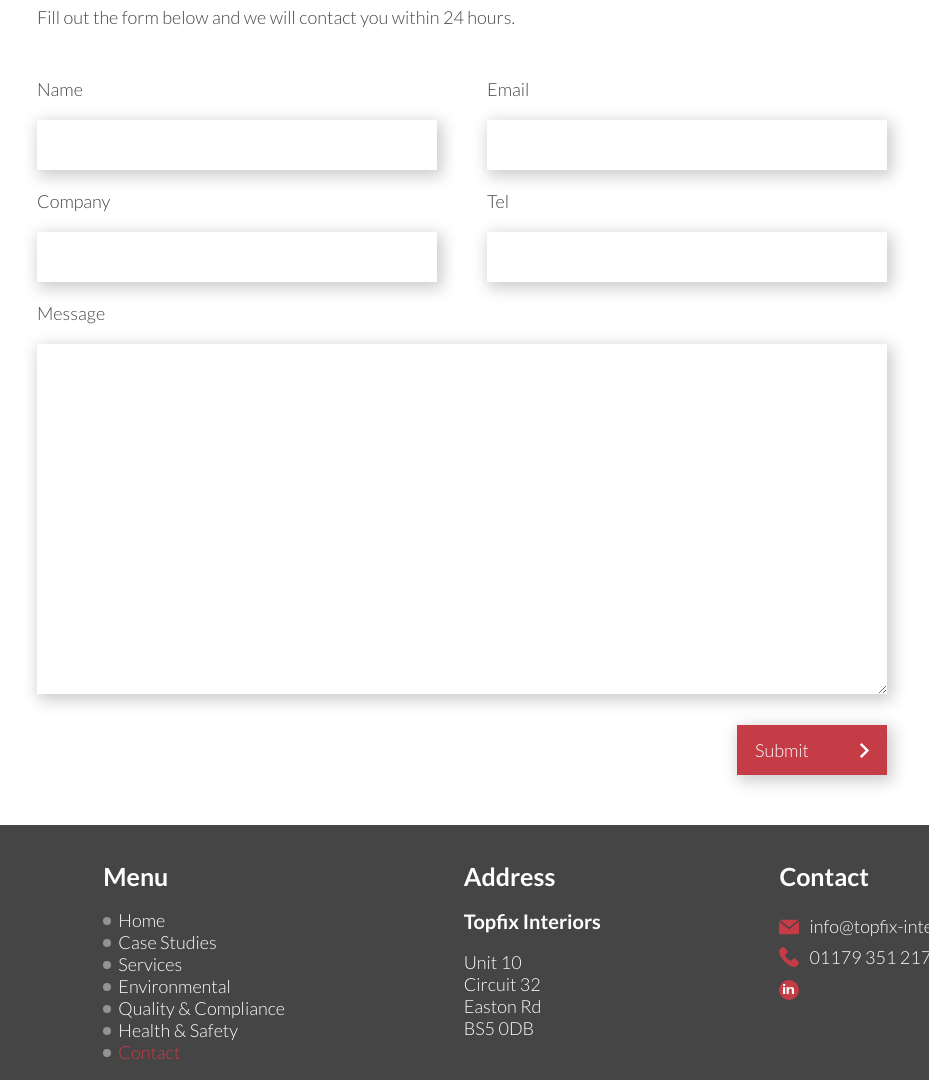
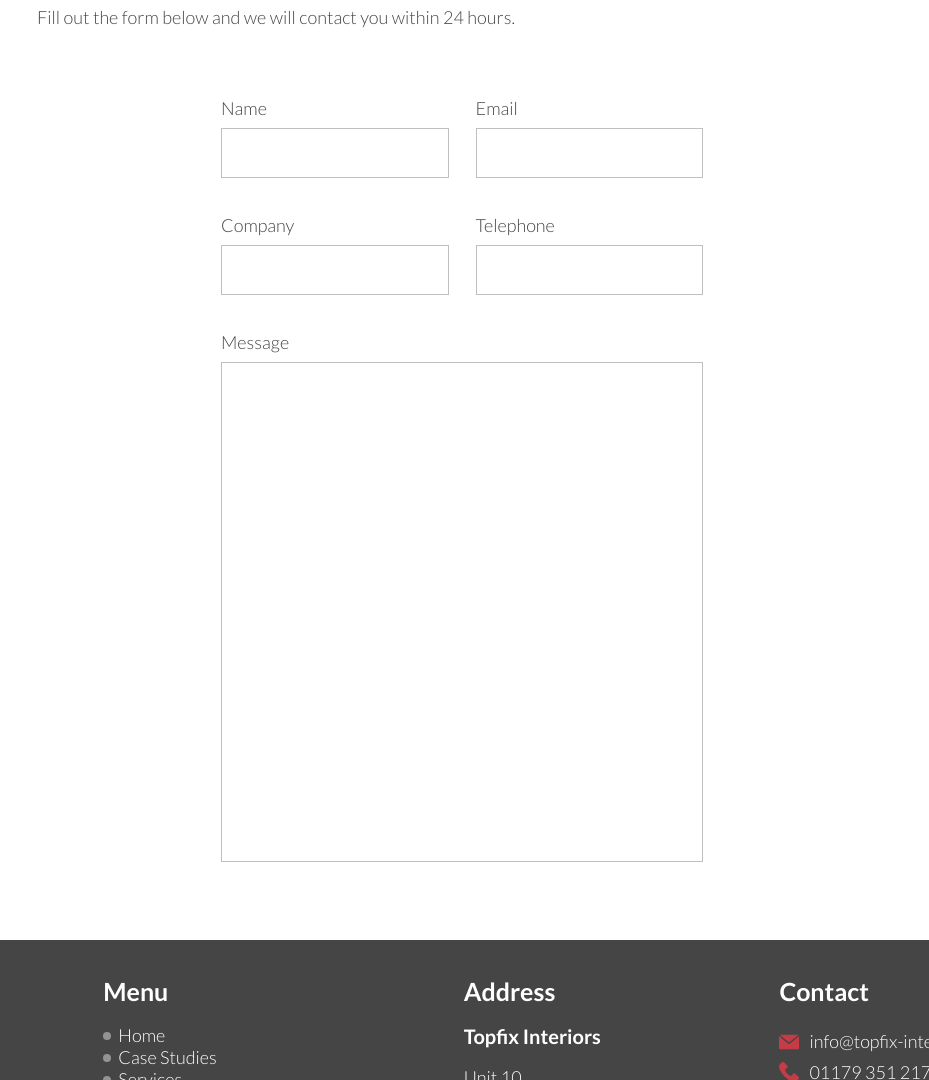
Before and after one commit to DanielCouzens/top-fix, a Gatsby site: page /contact in a window 1280 px wide. Shown: the part 580-1660 px from the top of the page, without its empty margins (178-1107 px from the left). Built offline with nearby package versions, Linux system fonts and the light colour scheme; Gatsby itself is replaced by a stand-in of ours.

Commit message:
hero resize

```diff
--- /dev/null
+++ b/src/components/Form.js
@@ -0,0 +1,34 @@
+import React from "react";
+import { Formik, Form } from "formik";
+import TextField from "../components/TextField";
+
+const ContactForm = () => {
+  return (
+    <Formik
+      initialValues={{
+        firstName: "",
+        lastName: "",
+        email: "",
+        message: "",
+      }}>
+      {(formik) => (
+        <div className="form">
+          {console.log(formik)}
+          <Form>
+            <div className="contact-details">
+              <TextField label="Name" name="name" type="text" />
+              <TextField label="Email" name="email" type="email" />
+              <TextField label="Company" name="company" type="text" />
+              <TextField label="Telephone" name="telephone" type="text" />
+            </div>
+            <div className="contact-message">
+              <TextField label="Message" name="message" type="text" />
+            </div>
+          </Form>
+        </div>
+      )}
+    </Formik>
+  );
+};
+
+export default ContactForm;
--- a/src/components/HeroSlider.js
+++ b/src/components/HeroSlider.js
@@ -1,6 +1,6 @@
 import React, { useState, useEffect, useRef } from "react";
 import { useStaticQuery, graphql, Link } from "gatsby";
-import { GatsbyImage, StaticImage } from "gatsby-plugin-image";
+import { GatsbyImage } from "gatsby-plugin-image";
 import Logo from "../images/Topfix-Logo.png";
 
 const HeroSlider = () => {
--- /dev/null
+++ b/src/components/TextField.js
@@ -0,0 +1,14 @@
+import React from "react";
+import { useField } from "formik";
+
+const TextField = ({ label, ...props }) => {
+  const [field, meta] = useField(props);
+  return (
+    <div className="fields">
+      <label htmlFor={field.name}>{label}</label>
+      <input {...field} {...props} />
+    </div>
+  );
+};
+
+export default TextField;
--- a/src/pages/case-studies.js
+++ b/src/pages/case-studies.js
@@ -1,4 +1,4 @@
-import React, { useEffect } from "react";
+import React from "react";
 import Layout from "../components/Layout";
 import { Link, useStaticQuery, graphql } from "gatsby";
 import { renderRichText } from "gatsby-source-contentful/rich-text";
--- a/src/pages/contact.js
+++ b/src/pages/contact.js
@@ -1,6 +1,6 @@
 import React from "react";
 import Layout from "../components/Layout";
-import { Formik, Field } from "formik";
+import Form from "../components/Form";
 
 const encode = (data) => {
   return Object.keys(data)
@@ -17,112 +17,14 @@ const contact = () => {
           src="https://www.google.com/maps/embed?pb=!1m18!1m12!1m3!1d19887.101136202415!2d-2.585676027062345!3d51.46021932187252!2m3!1f0!2f0!3f0!3m2!1i1024!2i768!4f13.1!3m3!1m2!1s0x4871f6d3ce2d293f%3A0x7ec9f06531201b88!2sTopfix%20Interiors%20Ltd!5e0!3m2!1sen!2suk!4v1622211935162!5m2!1sen!2suk"
           width="800"
           height="600"
-          allowfullscreen=""
+          allowFullScreen=""
           loading="lazy"></iframe>
         <div className="contact-form">
           <p>
             Fill out the form below and we will contact you within 24 hours.
           </p>
-          <Formik
-            initialValues={{
-              name: "",
-              email: "",
-              company: "",
-              tel: "",
-              message: "",
-            }}
-            // validationSchema={validationSchema}
-            onSubmit={(values, { setSubmitting }) => {
-              fetch("/", {
-                method: "POST",
-                headers: {
-                  "Content-Type": "application/x-www-form-urlencoded",
-                },
-                body: encode({
-                  "form-name": "contact",
-                  ...values,
-                }),
-              })
-                .then(() => {
-                  // this.props.history.push('/success')
-                  alert("Success");
-                  setSubmitting(false);
-                })
-                .catch((error) => {
-                  alert("Error: Please Try Again!");
-                  setSubmitting(false);
-                });
-            }}
-            render={({ touched, errors, isSubmitting, handleSubmit }) => (
-              <form
-                name="contact"
-                onSubmit={handleSubmit}
-                data-netlify="true"
-                data-netlify-honeypot="bot-field"
-                action="/success">
-                <input type="hidden" name="bot-field" />
-                <input type="hidden" name="form-name" value="contact" />
-                <div className="contact-inputs">
-                  <div className="input-wrap">
-                    <label htmlFor="name">Name</label>
-                    <Field type="text" name="name" id="name" label="name" />
-                    {touched.name && errors.name && (
-                      <p className="danger">{errors.name}</p>
-                    )}
-                  </div>
-                  <div className="input-wrap">
-                    <label htmlFor="email">Email</label>
-                    <Field type="text" name="email" id="email" label="email" />
-                    {touched.email && errors.email && (
-                      <p className="danger">{errors.email}</p>
-                    )}
-                  </div>
-                  <div className="input-wrap">
-                    <label htmlFor="company">Company</label>
-                    <Field
-                      type="text"
-                      name="company"
-                      id="company"
-                      label="company"
-                    />
-                    {touched.company && errors.company && (
-                      <p className="danger">{errors.company}</p>
-                    )}
-                  </div>
-                  <div className="input-wrap">
-                    <label htmlFor="tel">Tel</label>
-                    <Field type="text" name="tel" id="tel" label="tel" />
-                    {touched.tel && errors.tel && (
-                      <p className="danger">{errors.tel}</p>
-                    )}
-                  </div>
-                </div>
-                <div className="message-form">
-                  <label htmlFor="message">Message</label>
-                  <Field
-                    className="text-area"
-                    name="message"
-                    component="textarea"
-                    id="message"
-                    rows="6"
-                  />
-                  {touched.message && errors.message && (
-                    <p className="danger">{errors.message}</p>
-                  )}
-                </div>
-                <div className="form-buttons">
-                  <button
-                    name="submit"
-                    type="submit"
-                    disabled={isSubmitting}
-                    value="Submit">
-                    <span> Submit</span>
-                  </button>
-                </div>
-              </form>
-            )}
-          />
         </div>
+        <Form />
       </div>
     </Layout>
   );
--- a/src/pages/environmental.js
+++ b/src/pages/environmental.js
@@ -23,7 +23,7 @@ export const pageQuery = graphql`
         raw
       }
       heroImage {
-        gatsbyImageData(layout: CONSTRAINED, aspectRatio: 1.4)
+        gatsbyImageData(layout: FULL_WIDTH, aspectRatio: 2.11)
       }
       title
       badge {
--- a/src/pages/health-and-safety.js
+++ b/src/pages/health-and-safety.js
@@ -23,11 +23,7 @@ export const pageQuery = graphql`
         raw
       }
       heroImage {
-        gatsbyImageData(
-          layout: CONSTRAINED
-          aspectRatio: 1.4
-          cropFocus: BOTTOM
-        )
+        gatsbyImageData(layout: FULL_WIDTH, aspectRatio: 2.1, cropFocus: BOTTOM)
       }
       title
       badgeOne {
--- a/src/pages/index.js
+++ b/src/pages/index.js
@@ -1,5 +1,5 @@
 import React, { useEffect } from "react";
-import { Link, graphql } from "gatsby";
+import { graphql } from "gatsby";
 import { renderRichText } from "gatsby-source-contentful/rich-text";
 import { GatsbyImage } from "gatsby-plugin-image";
 
--- a/src/pages/quality-and-compliance.js
+++ b/src/pages/quality-and-compliance.js
@@ -23,11 +23,7 @@ export const pageQuery = graphql`
         raw
       }
       heroImage {
-        gatsbyImageData(
-          layout: CONSTRAINED
-          aspectRatio: 1.4
-          cropFocus: BOTTOM
-        )
+        gatsbyImageData(layout: FULL_WIDTH, aspectRatio: 2.0, cropFocus: TOP)
       }
       title
       badgeOne {
--- /dev/null
+++ b/src/styles/components-styles/form.scss
@@ -0,0 +1,56 @@
+.form {
+    margin: 6rem auto;
+    max-width: 1200px;
+
+    form {
+        width: 500px;
+        margin: 0 auto;
+        @include center;
+        flex-direction: column;
+        align-items: space-between;
+
+
+        .contact-details {
+            width: 500px;
+            display: grid;
+            grid-template-columns: 1fr 1fr;
+            grid-gap: 0.9rem;
+
+            .fields {
+                @include center;
+                flex-direction: column;
+                align-items: flex-start;
+                margin: 0.9rem;
+
+                input {
+                    margin: 0.9rem 0;
+                    height: 50px;
+                    width: 100%;
+                    border: 1px solid rgba(0, 0, 0, 0.25);
+                }
+            }
+        }
+
+        .contact-message {
+            width: 500px;
+            margin: 0.9rem;
+
+            .fields {
+                margin: 0.9rem;
+
+                input {
+                    margin: 0.9rem 0;
+                    @include center;
+                    flex-direction: column;
+                    align-items: flex-start;
+                    justify-content: flex-start;
+                    width: 100%;
+                    height: 500px;
+                    border: 1px solid rgba(0, 0, 0, 0.25);
+                }
+            }
+
+
+        }
+    }
+}
--- a/src/styles/styles.scss
+++ b/src/styles/styles.scss
@@ -12,6 +12,7 @@
 @import "./components-styles/hero-slider.scss";
 @import "./components-styles/hero-two.scss";
 @import "./components-styles/nav-button.scss";
+@import "./components-styles/form.scss";
 
 // Pages
 @import "./pages-styles/home.scss";
```
